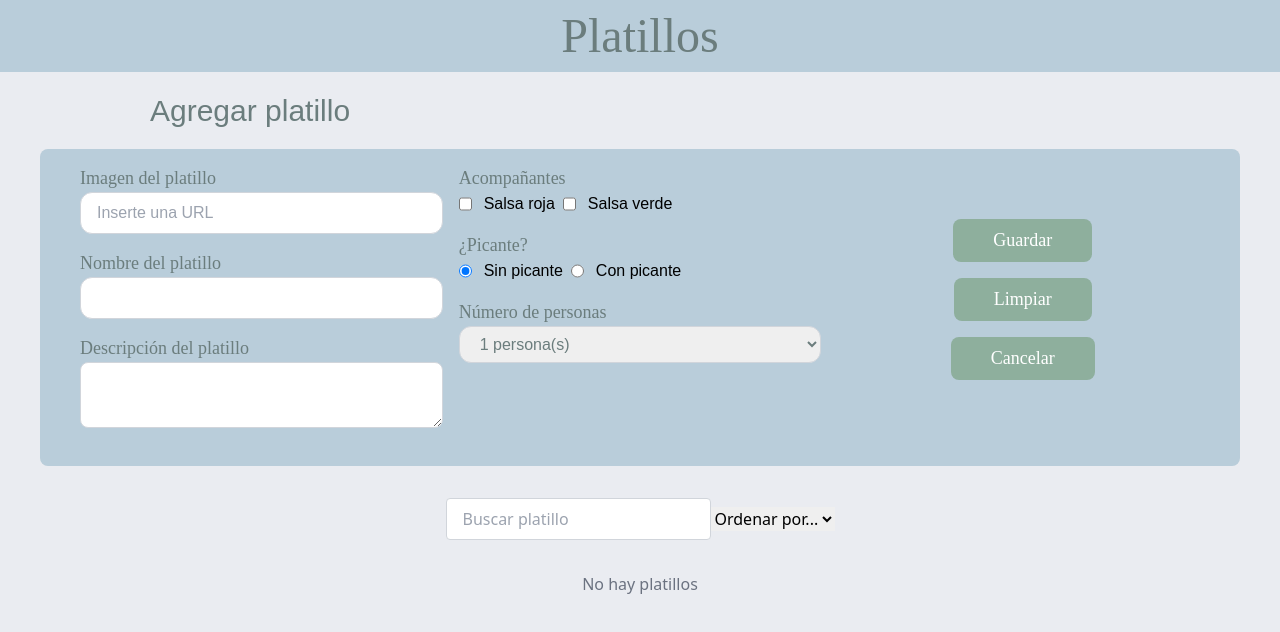
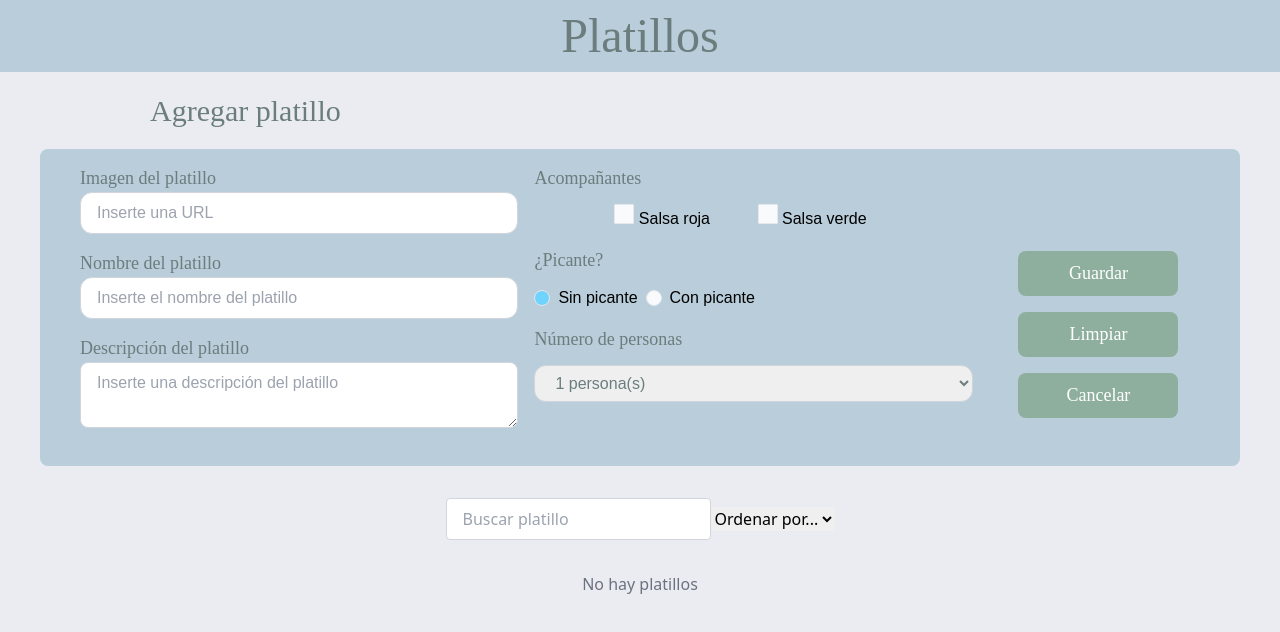
Before and after one commit to MAngelesGB/react-formulario, a React (Vite) app: page / in a window 1280 px wide. Both pictures are taken after a click on the link 971 px from the left and 114 px from the top of the page. Shown: the top 632 px of the page. Built offline with nearby package versions, Linux system fonts and the light colour scheme.

Commit message:
checkbox and radio button design

```diff
--- a/src/App.jsx
+++ b/src/App.jsx
@@ -151,7 +151,7 @@ function App() {
       {isFormVisible && (
 
         <div className="my-4">
-        <h2 className="text-[#6B7D7D] text-[30px] font-tauri ml-[150px] mb-4">Agregar platillo</h2>
+        <h2 className="text-[#6B7D7D] text-[30px] font-sriracha ml-[150px] mb-4">Agregar platillo</h2>
           <PlatilloForm
             form={form}
             handleInputChange={handleInputChange}
--- a/src/components/PlatilloForm.jsx
+++ b/src/components/PlatilloForm.jsx
@@ -1,8 +1,8 @@
 export function PlatilloForm({ form, handleInputChange, handleSubmit, cleanForm, cancelForm }) {
   return (
-    <form onSubmit={handleSubmit} className="max-w-[1200px] mx-auto grid gap-4 md:grid-cols-3 rounded-lg px-10 py-4 bg-[#B9CDDA]">
+    <form onSubmit={handleSubmit} className="max-w-[1200px] mx-auto grid gap-4 md:grid-cols-5 rounded-lg px-10 py-4 bg-[#B9CDDA]">
       {/* Columna izquierda */}
-      <div>
+      <div className="col-start-1 col-span-2">
         {/*Imagen del platillo*/}
         <div className="mb-4">
           <label htmlFor="imagen" className="block font-sriracha text-[#6B7D7D] text-[18px]">Imagen del platillo</label>
@@ -11,36 +11,41 @@ export function PlatilloForm({ form, handleInputChange, handleSubmit, cleanForm,
         {/*Nombre del platillo*/}
         <div className="mb-4">
           <label htmlFor="nombre" className="block font-sriracha text-[#6B7D7D] text-[18px]">Nombre del platillo</label>
-          <input id="nombre" type="text" name="nombre" value={form.nombre} onChange={handleInputChange} required className="w-full border border-gray-300 rounded-xl px-4 py-2 text-[16px] font-tauri text-[#6B7D7D]" />
+          <input placeholder="Inserte el nombre del platillo" id="nombre" type="text" name="nombre" value={form.nombre} onChange={handleInputChange} required className="w-full border border-gray-300 rounded-xl px-4 py-2 text-[16px] font-tauri text-[#6B7D7D]" />
         </div>
         {/*Descripción del platillo*/}
         <div className="mb-4">
           <label htmlFor="descripcion" className="block font-sriracha text-[#6B7D7D] text-[18px]">Descripción del platillo</label>
-          <textarea id="descripcion" name="descripcion" value={form.descripcion} onChange={handleInputChange} required className="w-full border border-gray-300 rounded-lg px-4 py-2 text-[16px] font-tauri text-[#6B7D7D]"></textarea>
+          <textarea placeholder="Inserte una descripción del platillo" id="descripcion" name="descripcion" value={form.descripcion} onChange={handleInputChange} required className="w-full border border-gray-300 rounded-lg px-4 py-2 text-[16px] font-tauri text-[#6B7D7D]"></textarea>
         </div>
       </div>
       {/* Columna derecha */}
-      <div>
+      <div className="col-start-3 col-span-2">
         {/*Acompañantes*/}
         <div className="mb-4">
           <label className="block font-sriracha text-[#6B7D7D] text-[18px]">Acompañantes</label>
-          <div className="flex gap-2 font-tauri text-[16px]">
-            <input type="checkbox" name="acompaniantes" value="Salsa roja" checked={form.acompaniantes.includes("Salsa roja")} onChange={handleInputChange} className="mr-1" /> Salsa roja
-            <input type="checkbox" name="acompaniantes" value="Salsa verde" checked={form.acompaniantes.includes("Salsa verde")} onChange={handleInputChange} className="mr-1" /> Salsa verde
+          <div className="grid gap-2 grid-cols-2 font-tauri text-[16px] content-center justify-center mt-3 px-[80px]">
+            <div className="col-start-1 col-span-1 ">
+              <input type="checkbox" name="acompaniantes" value="Salsa roja" checked={form.acompaniantes.includes("Salsa roja")} onChange={handleInputChange} className="relative h-5 w-5 shrink-0 appearance-none rounded-[1px] border checked:bg-[#70D3FD] hover:ring hover:ring-gray-300 focus:outline-none bg-slate-50" /> Salsa roja
+            </div>
+            <div className="col-start-2 col-span-1 ">
+              <input type="checkbox" name="acompaniantes" value="Salsa verde" checked={form.acompaniantes.includes("Salsa verde")} onChange={handleInputChange} className="relative h-5 w-5 shrink-0 appearance-none rounded-[1px] border checked:bg-[#70D3FD] hover:ring hover:ring-gray-300 focus:outline-none bg-slate-50" /> Salsa verde
+            </div>
+
           </div>
         </div>
         {/*Picor*/}
         <div className="mb-4">
           <label className="block font-sriracha text-[#6B7D7D] text-[18px]">¿Picante?</label>
-          <div className="flex gap-2 font-tauri">
-            <input type="radio" name="picor" value="Sin picante" checked={form.picor === "Sin picante"} onChange={handleInputChange} className="mr-1" /> Sin picante
-            <input type="radio" name="picor" value="Con picante" checked={form.picor === "Con picante"} onChange={handleInputChange} className="mr-1" /> Con picante
+          <div className="flex gap-2 font-tauri mt-3 text-center">
+            <input type="radio" name="picor" value="Sin picante" checked={form.picor === "Sin picante"} onChange={handleInputChange} className="relative h-4 w-4 shrink-0 appearance-none rounded-full border checked:bg-[#70D3FD] hover:ring hover:ring-gray-300 focus:outline-none bg-slate-50 my-1" /> Sin picante
+            <input type="radio" name="picor" value="Con picante" checked={form.picor === "Con picante"} onChange={handleInputChange} className="relative h-4 w-4 shrink-0 appearance-none rounded-full border checked:bg-[#70D3FD] hover:ring hover:ring-gray-300 focus:outline-none bg-slate-50 my-1" /> Con picante
           </div>
         </div>
         {/*Número de personas*/}
         <div className="mb-4">
           <label htmlFor="personas" className="block font-sriracha text-[#6B7D7D] text-[18px]">Número de personas</label>
-          <select id="personas" name="personas" value={form.personas} onChange={handleInputChange} className="text-[16px] font-tauri text-[#6B7D7D] w-full border border-gray-300 rounded-xl px-4 py-2">
+          <select id="personas" name="personas" value={form.personas} onChange={handleInputChange} className=" mt-3 text-[16px] font-tauri text-[#6B7D7D] w-full border border-gray-300 rounded-xl px-4 py-2">
             <option value="1">1 persona(s)</option>
             <option value="2">2 persona(s)</option>
             <option value="3">3 persona(s)</option>
@@ -49,10 +54,10 @@ export function PlatilloForm({ form, handleInputChange, handleSubmit, cleanForm,
         </div>
       </div>
       {/* Columna derecha */}
-      <div className="flex flex-col gap-4 mb-4 items-center justify-center">
-        <button type="submit" className="text-[18px] bg-[#8EAF9D] hover:bg-[#6B7D7D] text-white font-sriracha py-2 px-10 ml-2 rounded-[8px] hover:scale-105">Guardar</button>
-        <button type="button" onClick={cleanForm} className=" text-[18px] bg-[#8EAF9D] hover:bg-[#6B7D7D] text-white font-sriracha py-2 px-10 rounded-[8px] ml-2 hover:scale-105">Limpiar</button>
-        <button type="button" onClick={() => cancelForm()} className="text-[18px] bg-[#8EAF9D] hover:bg-[#6B7D7D] text-white font-sriracha py-2 px-10 rounded-[8px] ml-2 hover:scale-105">Cancelar</button>
+      <div className="flex flex-col gap-4 items-center justify-end mb-8">
+        <button type="submit" className="text-[18px] bg-[#8EAF9D] hover:bg-[#6B7D7D] text-white font-sriracha py-2 px-10 w-[160px] h-[45px] ml-2 rounded-[8px] hover:scale-105">Guardar</button>
+        <button type="button" onClick={cleanForm} className=" text-[18px] bg-[#8EAF9D] hover:bg-[#6B7D7D] text-white font-sriracha py-2 px-10 w-[160px] h-[45px] rounded-[8px] ml-2 hover:scale-105">Limpiar</button>
+        <button type="button" onClick={() => cancelForm()} className="text-[18px] bg-[#8EAF9D] hover:bg-[#6B7D7D] text-white font-sriracha py-2 px-10 w-[160px] h-[45px] rounded-[8px] ml-2 hover:scale-105">Cancelar</button>
       </div>
     </form>
   )
```
